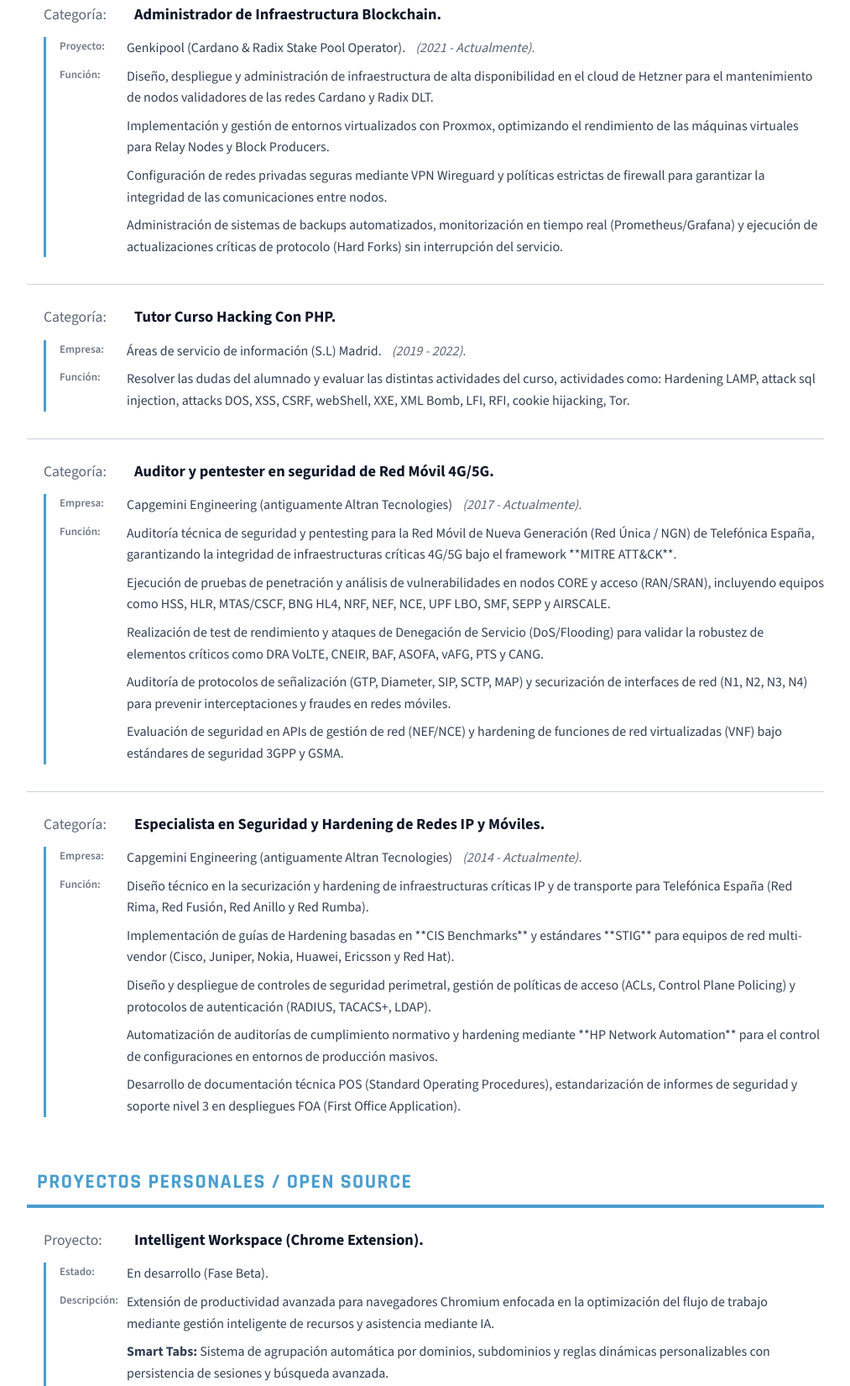
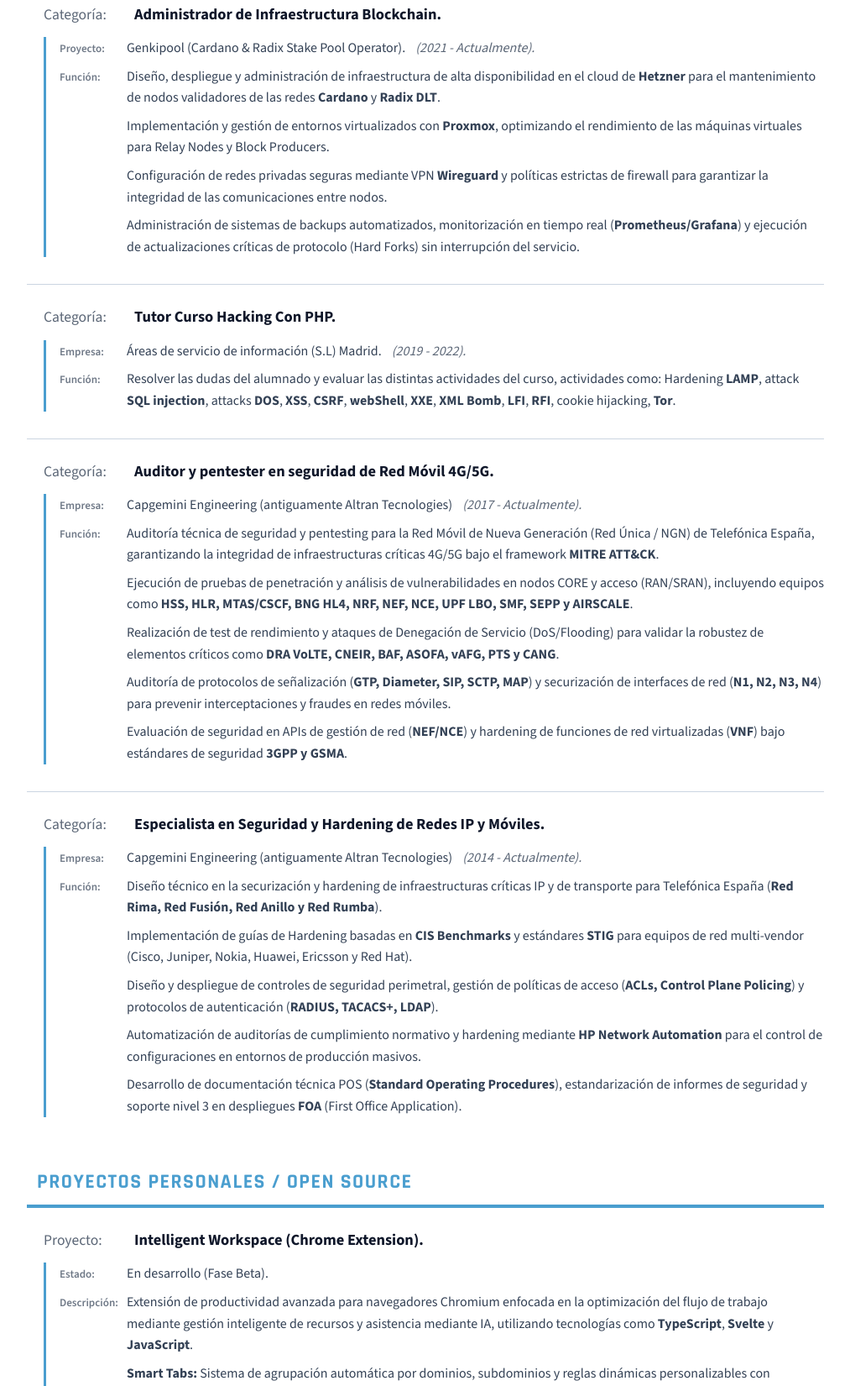
Before and after one commit to lrb85/cv_luis_reoyo, an Astro site: page / in a window 1280 px wide. Shown: the part 434-2084 px from the top of the page at 84% size, without its empty margins (133-1146 px from the left). Built offline with nearby package versions, Linux system fonts and the light colour scheme; Astro itself is replaced by a stand-in of ours.

Commit message:
feat: enhance UI alignment and add CCNP Security verification link

```diff
--- a/src/components/CV.astro
+++ b/src/components/CV.astro
@@ -82,19 +82,19 @@ const t = useTranslations(lang);
             </div>
             <div class="exp-func">
               <span class="detail-label">{t('label.function')}</span>
-              <span>{t('exp.blockchain.f1')}</span>
+              <span set:html={t('exp.blockchain.f1')} />
             </div>
             <div class="exp-func extra">
               <span class="detail-label">&nbsp;</span>
-              <span>{t('exp.blockchain.f2')}</span>
+              <span set:html={t('exp.blockchain.f2')} />
             </div>
             <div class="exp-func extra">
               <span class="detail-label">&nbsp;</span>
-              <span>{t('exp.blockchain.f3')}</span>
+              <span set:html={t('exp.blockchain.f3')} />
             </div>
             <div class="exp-func extra">
               <span class="detail-label">&nbsp;</span>
-              <span>{t('exp.blockchain.f4')}</span>
+              <span set:html={t('exp.blockchain.f4')} />
             </div>
           </div>
         </div>
@@ -113,7 +113,7 @@ const t = useTranslations(lang);
             </div>
             <div class="exp-func">
               <span class="detail-label">{t('label.function')}</span>
-              <span>{t('exp.tutor.f1')}</span>
+              <span set:html={t('exp.tutor.f1')} />
             </div>
           </div>
         </div>
@@ -136,19 +136,19 @@ const t = useTranslations(lang);
             </div>
             <div class="exp-func extra">
               <span class="detail-label">&nbsp;</span>
-              <span>{t('exp.auditor.f2')}</span>
+              <span set:html={t('exp.auditor.f2')} />
             </div>
             <div class="exp-func extra">
               <span class="detail-label">&nbsp;</span>
-              <span>{t('exp.auditor.f3')}</span>
+              <span set:html={t('exp.auditor.f3')} />
             </div>
             <div class="exp-func extra">
               <span class="detail-label">&nbsp;</span>
-              <span>{t('exp.auditor.f4')}</span>
+              <span set:html={t('exp.auditor.f4')} />
             </div>
             <div class="exp-func extra">
               <span class="detail-label">&nbsp;</span>
-              <span>{t('exp.auditor.f5')}</span>
+              <span set:html={t('exp.auditor.f5')} />
             </div>
           </div>
         </div>
@@ -167,7 +167,7 @@ const t = useTranslations(lang);
             </div>
             <div class="exp-func">
               <span class="detail-label">{t('label.function')}</span>
-              <span>{t('exp.hardening.f1')}</span>
+              <span set:html={t('exp.hardening.f1')} />
             </div>
             <div class="exp-func extra">
               <span class="detail-label">&nbsp;</span>
@@ -175,7 +175,7 @@ const t = useTranslations(lang);
             </div>
             <div class="exp-func extra">
               <span class="detail-label">&nbsp;</span>
-              <span>{t('exp.hardening.f3')}</span>
+              <span set:html={t('exp.hardening.f3')} />
             </div>
             <div class="exp-func extra">
               <span class="detail-label">&nbsp;</span>
@@ -183,7 +183,7 @@ const t = useTranslations(lang);
             </div>
             <div class="exp-func extra">
               <span class="detail-label">&nbsp;</span>
-              <span>{t('exp.hardening.f5')}</span>
+              <span set:html={t('exp.hardening.f5')} />
             </div>
           </div>
         </div>
@@ -206,7 +206,7 @@ const t = useTranslations(lang);
             </div>
             <div class="exp-func">
               <span class="detail-label">{t('label.description')}</span>
-              <span>{t('proj.navigator.desc')}</span>
+              <span set:html={t('proj.navigator.desc')} />
             </div>
             <div class="exp-func extra">
               <span class="detail-label">&nbsp;</span>
@@ -288,6 +288,7 @@ const t = useTranslations(lang);
               <div class="edu-details">
                 <div class="edu-row"><span class="detail-label">{t('label.institution')}</span> Cisco Systems Inc.</div>
                 <div class="edu-row"><span class="detail-label">{t('label.center')}</span> CBCenter Training SL.</div>
+                <div class="edu-row"><span class="detail-label">{lang === 'es' ? 'Verificación:' : 'Verification:'}</span> <a href="https://cp.certmetrics.com/cisco/en/public/verify/credential/VHYXZZFL7DREQT33" target="_blank" rel="noopener noreferrer" class="project-link">VHYXZZFL7DREQT33</a></div>
               </div>
             </div>
             <div class="edu-badge ccnp">CCNP</div>
--- a/src/i18n/ui.ts
+++ b/src/i18n/ui.ts
@@ -39,46 +39,46 @@ export const ui = {
     // Experience: Blockchain
     'exp.blockchain.title': 'Administrador de Infraestructura Blockchain.',
     'exp.blockchain.company': 'Genkipool (Cardano & Radix Stake Pool Operator).',
-    'exp.blockchain.f1': 'Diseño, despliegue y administración de infraestructura de alta disponibilidad en el cloud de Hetzner para el mantenimiento de nodos validadores de las redes Cardano y Radix DLT.',
-    'exp.blockchain.f2': 'Implementación y gestión de entornos virtualizados con Proxmox, optimizando el rendimiento de las máquinas virtuales para Relay Nodes y Block Producers.',
-    'exp.blockchain.f3': 'Configuración de redes privadas seguras mediante VPN Wireguard y políticas estrictas de firewall para garantizar la integridad de las comunicaciones entre nodos.',
-    'exp.blockchain.f4': 'Administración de sistemas de backups automatizados, monitorización en tiempo real (Prometheus/Grafana) y ejecución de actualizaciones críticas de protocolo (Hard Forks) sin interrupción del servicio.',
+    'exp.blockchain.f1': 'Diseño, despliegue y administración de infraestructura de alta disponibilidad en el cloud de <strong>Hetzner</strong> para el mantenimiento de nodos validadores de las redes <strong>Cardano</strong> y <strong>Radix DLT</strong>.',
+    'exp.blockchain.f2': 'Implementación y gestión de entornos virtualizados con <strong>Proxmox</strong>, optimizando el rendimiento de las máquinas virtuales para Relay Nodes y Block Producers.',
+    'exp.blockchain.f3': 'Configuración de redes privadas seguras mediante VPN <strong>Wireguard</strong> y políticas estrictas de firewall para garantizar la integridad de las comunicaciones entre nodos.',
+    'exp.blockchain.f4': 'Administración de sistemas de backups automatizados, monitorización en tiempo real (<strong>Prometheus/Grafana</strong>) y ejecución de actualizaciones críticas de protocolo (Hard Forks) sin interrupción del servicio.',
 
     // Experience: Tutor
     'exp.tutor.title': 'Tutor Curso Hacking Con PHP.',
     'exp.tutor.company': 'Áreas de servicio de información (S.L) Madrid.',
-    'exp.tutor.f1': 'Resolver las dudas del alumnado y evaluar las distintas actividades del curso, actividades como: Hardening LAMP, attack sql injection, attacks DOS, XSS, CSRF, webShell, XXE, XML Bomb, LFI, RFI, cookie hijacking, Tor.',
+    'exp.tutor.f1': 'Resolver las dudas del alumnado y evaluar las distintas actividades del curso, actividades como: Hardening <strong>LAMP</strong>, attack <strong>SQL injection</strong>, attacks <strong>DOS</strong>, <strong>XSS</strong>, <strong>CSRF</strong>, <strong>webShell</strong>, <strong>XXE</strong>, <strong>XML Bomb</strong>, <strong>LFI</strong>, <strong>RFI</strong>, cookie hijacking, <strong>Tor</strong>.',
 
     // Experience: Auditor
     'exp.auditor.title': 'Auditor y pentester en seguridad de Red Móvil 4G/5G.',
-    'exp.auditor.f1': 'Auditoría técnica de seguridad y pentesting para la Red Móvil de Nueva Generación (Red Única / NGN) de Telefónica España, garantizando la integridad de infraestructuras críticas 4G/5G bajo el framework **MITRE ATT&CK**.',
-    'exp.auditor.f2': 'Ejecución de pruebas de penetración y análisis de vulnerabilidades en nodos CORE y acceso (RAN/SRAN), incluyendo equipos como HSS, HLR, MTAS/CSCF, BNG HL4, NRF, NEF, NCE, UPF LBO, SMF, SEPP y AIRSCALE.',
-    'exp.auditor.f3': 'Realización de test de rendimiento y ataques de Denegación de Servicio (DoS/Flooding) para validar la robustez de elementos críticos como DRA VoLTE, CNEIR, BAF, ASOFA, vAFG, PTS y CANG.',
-    'exp.auditor.f4': 'Auditoría de protocolos de señalización (GTP, Diameter, SIP, SCTP, MAP) y securización de interfaces de red (N1, N2, N3, N4) para prevenir interceptaciones y fraudes en redes móviles.',
-    'exp.auditor.f5': 'Evaluación de seguridad en APIs de gestión de red (NEF/NCE) y hardening de funciones de red virtualizadas (VNF) bajo estándares de seguridad 3GPP y GSMA.',
+    'exp.auditor.f1': 'Auditoría técnica de seguridad y pentesting para la Red Móvil de Nueva Generación (Red Única / NGN) de Telefónica España, garantizando la integridad de infraestructuras críticas 4G/5G bajo el framework <strong>MITRE ATT&CK</strong>.',
+    'exp.auditor.f2': 'Ejecución de pruebas de penetración y análisis de vulnerabilidades en nodos CORE y acceso (RAN/SRAN), incluyendo equipos como <strong>HSS, HLR, MTAS/CSCF, BNG HL4, NRF, NEF, NCE, UPF LBO, SMF, SEPP y AIRSCALE</strong>.',
+    'exp.auditor.f3': 'Realización de test de rendimiento y ataques de Denegación de Servicio (DoS/Flooding) para validar la robustez de elementos críticos como <strong>DRA VoLTE, CNEIR, BAF, ASOFA, vAFG, PTS y CANG</strong>.',
+    'exp.auditor.f4': 'Auditoría de protocolos de señalización (<strong>GTP, Diameter, SIP, SCTP, MAP</strong>) y securización de interfaces de red (<strong>N1, N2, N3, N4</strong>) para prevenir interceptaciones y fraudes en redes móviles.',
+    'exp.auditor.f5': 'Evaluación de seguridad en APIs de gestión de red (<strong>NEF/NCE</strong>) y hardening de funciones de red virtualizadas (<strong>VNF</strong>) bajo estándares de seguridad <strong>3GPP y GSMA</strong>.',
 
     // Experience: Hardening
     'exp.hardening.title': 'Especialista en Seguridad y Hardening de Redes IP y Móviles.',
-    'exp.hardening.f1': 'Diseño técnico en la securización y hardening de infraestructuras críticas IP y de transporte para Telefónica España (Red Rima, Red Fusión, Red Anillo y Red Rumba).',
-    'exp.hardening.f2': 'Implementación de guías de Hardening basadas en **CIS Benchmarks** y estándares **STIG** para equipos de red multi-vendor (Cisco, Juniper, Nokia, Huawei, Ericsson y Red Hat).',
-    'exp.hardening.f3': 'Diseño y despliegue de controles de seguridad perimetral, gestión de políticas de acceso (ACLs, Control Plane Policing) y protocolos de autenticación (RADIUS, TACACS+, LDAP).',
-    'exp.hardening.f4': 'Automatización de auditorías de cumplimiento normativo y hardening mediante **HP Network Automation** para el control de configuraciones en entornos de producción masivos.',
-    'exp.hardening.f5': 'Desarrollo de documentación técnica POS (Standard Operating Procedures), estandarización de informes de seguridad y soporte nivel 3 en despliegues FOA (First Office Application).',
+    'exp.hardening.f1': 'Diseño técnico en la securización y hardening de infraestructuras críticas IP y de transporte para Telefónica España (<strong>Red Rima, Red Fusión, Red Anillo y Red Rumba</strong>).',
+    'exp.hardening.f2': 'Implementación de guías de Hardening basadas en <strong>CIS Benchmarks</strong> y estándares <strong>STIG</strong> para equipos de red multi-vendor (Cisco, Juniper, Nokia, Huawei, Ericsson y Red Hat).',
+    'exp.hardening.f3': 'Diseño y despliegue de controles de seguridad perimetral, gestión de políticas de acceso (<strong>ACLs, Control Plane Policing</strong>) y protocolos de autenticación (<strong>RADIUS, TACACS+, LDAP</strong>).',
+    'exp.hardening.f4': 'Automatización de auditorías de cumplimiento normativo y hardening mediante <strong>HP Network Automation</strong> para el control de configuraciones en entornos de producción masivos.',
+    'exp.hardening.f5': 'Desarrollo de documentación técnica POS (<strong>Standard Operating Procedures</strong>), estandarización de informes de seguridad y soporte nivel 3 en despliegues <strong>FOA</strong> (First Office Application).',
 
     // Projects: Intelligent Workspace
     'proj.navigator.title': 'Intelligent Workspace (Chrome Extension).',
     'proj.navigator.status': 'En desarrollo (Fase Beta).',
-    'proj.navigator.desc': 'Extensión de productividad avanzada para navegadores Chromium enfocada en la optimización del flujo de trabajo mediante gestión inteligente de recursos y asistencia mediante IA.',
+    'proj.navigator.desc': 'Extensión de productividad avanzada para navegadores Chromium enfocada en la optimización del flujo de trabajo mediante gestión inteligente de recursos y asistencia mediante IA, utilizando tecnologías como <strong>TypeScript</strong>, <strong>Svelte</strong> y <strong>JavaScript</strong>.',
     'proj.navigator.f1': '<strong>Smart Tabs:</strong> Sistema de agrupación automática por dominios, subdominios y reglas dinámicas personalizables con persistencia de sesiones y búsqueda avanzada.',
     'proj.navigator.f2': '<strong>Asistente IA:</strong> Integración de Google Gemini para resúmenes de contenido, chat contextual en panel lateral y programación de consultas automatizadas.',
     'proj.navigator.f3': '<strong>Herramientas:</strong> Gestión de marcadores, historial avanzado, editor de cookies, expansor de texto (snippets), capturas de pantalla y utilidades de accesibilidad por teclado.',
 
     // Projects: Radix
     'proj.radix.title': 'Radix DLT Community Platform.',
-    'proj.radix.desc': 'Desarrollo integral de la plataforma comunitaria oficial para el ecosistema Radix DLT utilizando **Next.js 15+** y **React 19**, enfocada en la divulgación tecnológica y servicios Web3 de alto rendimiento.',
-    'proj.radix.f1': '<strong>Web3 & Blockchain:</strong> Implementación de conexión de billetera (Wallet), gestión avanzada de **Staking** con validadores y visualización de recompensas en tiempo real mediante el SDK oficial de Radix.',
-    'proj.radix.f2': '<strong>Dashboard & Análisis:</strong> Desarrollo de un panel de control interactivo con gráficas dinámicas (**Recharts**) y explorador de transacciones integrado para métricas críticas del ecosistema.',
-    'proj.radix.f3': '<strong>Infraestructura:</strong> Stack moderno con **Tailwind CSS 4**, **Supabase**, caché en **Redis (Upstash)** y soporte multilingüe completo con sistema de temas dinámico.',
+    'proj.radix.desc': 'Desarrollo integral de la plataforma comunitaria oficial para el ecosistema Radix DLT utilizando <strong>Next.js 15+</strong> y <strong>React 19</strong>, enfocada en la divulgación tecnológica y servicios Web3 de alto rendimiento.',
+    'proj.radix.f1': '<strong>Web3 & Blockchain:</strong> Implementación de conexión de billetera (Wallet), gestión avanzada de <strong>Staking</strong> con validadores y visualización de recompensas en tiempo real mediante el SDK oficial de Radix.',
+    'proj.radix.f2': '<strong>Dashboard & Análisis:</strong> Desarrollo de un panel de control interactivo con gráficas dinámicas (<strong>Recharts</strong>) y explorador de transacciones integrado para métricas críticas del ecosistema.',
+    'proj.radix.f3': '<strong>Infraestructura:</strong> Stack moderno con <strong>Tailwind CSS 4</strong>, <strong>Supabase</strong>, caché en <strong>Redis (Upstash)</strong> y soporte multilingüe completo con sistema de temas dinámico.',
 
     // Education
     'edu.master.title': 'Especialista en seguridad informática e información.',
@@ -129,46 +129,46 @@ export const ui = {
     // Experience: Blockchain
     'exp.blockchain.title': 'Blockchain Infrastructure Administrator.',
     'exp.blockchain.company': 'Genkipool (Cardano & Radix Stake Pool Operator).',
-    'exp.blockchain.f1': 'Design, deployment, and administration of high-availability infrastructure on Hetzner cloud for maintaining validator nodes for Cardano and Radix DLT networks.',
-    'exp.blockchain.f2': 'Implementation and management of virtualized environments with Proxmox, optimizing virtual machine performance for Relay Nodes and Block Producers.',
-    'exp.blockchain.f3': 'Configuration of secure private networks using Wireguard VPN and strict firewall policies to ensure the integrity of inter-node communications.',
+    'exp.blockchain.f1': 'Design, deployment, and administration of high-availability infrastructure on <strong>Hetzner</strong> cloud for maintaining validator nodes for <strong>Cardano</strong> and <strong>Radix DLT</strong> networks.',
+    'exp.blockchain.f2': 'Implementation and management of virtualized environments with <strong>Proxmox</strong>, optimizing virtual machine performance for Relay Nodes and Block Producers.',
+    'exp.blockchain.f3': 'Configuration of secure private networks using <strong>Wireguard</strong> VPN and strict firewall policies to ensure the integrity of inter-node communications.',
     'exp.blockchain.f4': 'Administration of automated backup systems, real-time monitoring (Prometheus/Grafana), and execution of critical protocol updates (Hard Forks) without service interruption.',
 
     // Experience: Tutor
     'exp.tutor.title': 'Hacking with PHP Course Tutor.',
     'exp.tutor.company': 'Áreas de servicio de información (S.L) Madrid.',
-    'exp.tutor.f1': 'Answering student questions and evaluating course activities, including: LAMP Hardening, SQL injection, DoS attacks, XSS, CSRF, webShell, XXE, XML Bomb, LFI, RFI, cookie hijacking, and Tor.',
+    'exp.tutor.f1': 'Answering student questions and evaluating course activities, including: <strong>LAMP</strong> Hardening, <strong>SQL injection</strong>, <strong>DoS</strong> attacks, <strong>XSS</strong>, <strong>CSRF</strong>, <strong>webShell</strong>, <strong>XXE</strong>, <strong>XML Bomb</strong>, <strong>LFI</strong>, <strong>RFI</strong>, cookie hijacking, and <strong>Tor</strong>.',
 
     // Experience: Auditor
     'exp.auditor.title': '4G/5G Mobile Network Security Auditor and Pentester.',
-    'exp.auditor.f1': 'Technical security auditing and pentesting for Telefónica Spain\'s Next Generation Mobile Network (Red Única / NGN), ensuring the integrity of critical 4G/5G infrastructures under the **MITRE ATT&CK** framework.',
-    'exp.auditor.f2': 'Execution of penetration tests and vulnerability analysis on CORE and access nodes (RAN/SRAN), including equipment such as HSS, HLR, MTAS/CSCF, BNG HL4, NRF, NEF, NCE, UPF LBO, SMF, SEPP, and AIRSCALE.',
-    'exp.auditor.f3': 'Performing performance tests and Denial of Service (DoS/Flooding) attacks to validate the robustness of critical elements like DRA VoLTE, CNEIR, BAF, ASOFA, vAFG, PTS, and CANG.',
+    'exp.auditor.f1': 'Technical security auditing and pentesting for Telefónica Spain\'s Next Generation Mobile Network (Red Única / NGN), ensuring the integrity of critical 4G/5G infrastructures under the <strong>MITRE ATT&CK</strong> framework.',
+    'exp.auditor.f2': 'Execution of penetration tests and vulnerability analysis on CORE and access nodes (RAN/SRAN), including equipment such as <strong>HSS, HLR, MTAS/CSCF, BNG HL4, NRF, NEF, NCE, UPF LBO, SMF, SEPP, and AIRSCALE</strong>.',
+    'exp.auditor.f3': 'Performing performance tests and Denial of Service (DoS/Flooding) attacks to validate the robustness of critical elements like <strong>DRA VoLTE, CNEIR, BAF, ASOFA, vAFG, PTS, and CANG</strong>.',
     'exp.auditor.f4': 'Auditing signaling protocols (GTP, Diameter, SIP, SCTP, MAP) and securing network interfaces (N1, N2, N3, N4) to prevent interceptions and fraud in mobile networks.',
-    'exp.auditor.f5': 'Security evaluation of network management APIs (NEF/NCE) and hardening of virtualized network functions (VNF) under 3GPP and GSMA security standards.',
+    'exp.auditor.f5': 'Security evaluation of network management APIs (NEF/NCE) and hardening of virtualized network functions (VNF) under <strong>3GPP and GSMA</strong> security standards.',
 
     // Experience: Hardening
     'exp.hardening.title': 'IP and Mobile Network Security and Hardening Specialist.',
-    'exp.hardening.f1': 'Technical design in the security and hardening of critical IP and transport infrastructures for Telefónica Spain (Red Rima, Red Fusión, Red Anillo, and Red Rumba).',
-    'exp.hardening.f2': 'Implementation of Hardening guides based on **CIS Benchmarks** and **STIG** standards for multi-vendor network equipment (Cisco, Juniper, Nokia, Huawei, Ericsson, and Red Hat).',
+    'exp.hardening.f1': 'Technical design in the security and hardening of critical IP and transport infrastructures for Telefónica Spain (<strong>Red Rima, Red Fusión, Red Anillo, and Red Rumba</strong>).',
+    'exp.hardening.f2': 'Implementation of Hardening guides based on <strong>CIS Benchmarks</strong> and <strong>STIG</strong> standards for multi-vendor network equipment (Cisco, Juniper, Nokia, Huawei, Ericsson, and Red Hat).',
     'exp.hardening.f3': 'Design and deployment of perimeter security controls, access policy management (ACLs, Control Plane Policing), and authentication protocols (RADIUS, TACACS+, LDAP).',
-    'exp.hardening.f4': 'Automation of compliance and hardening audits using **HP Network Automation** for configuration control in massive production environments.',
-    'exp.hardening.f5': 'Development of SOP (Standard Operating Procedures) technical documentation, standardization of security reports, and level 3 support in FOA (First Office Application) deployments.',
+    'exp.hardening.f4': 'Automation of compliance and hardening audits using <strong>HP Network Automation</strong> for configuration control in massive production environments.',
+    'exp.hardening.f5': 'Development of SOP (Standard Operating Procedures) technical documentation, standardization of security reports, and level 3 support in <strong>FOA</strong> (First Office Application) deployments.',
 
     // Projects: Intelligent Workspace
     'proj.navigator.title': 'Intelligent Workspace (Chrome Extension).',
     'proj.navigator.status': 'In development (Beta Phase).',
-    'proj.navigator.desc': 'Advanced productivity extension for Chromium browsers focused on workflow optimization through intelligent resource management and AI assistance.',
+    'proj.navigator.desc': 'Advanced productivity extension for Chromium browsers focused on workflow optimization through intelligent resource management and AI assistance, built with <strong>TypeScript</strong>, <strong>Svelte</strong>, and <strong>JavaScript</strong>.',
     'proj.navigator.f1': '<strong>Smart Tabs:</strong> Automatic grouping system by domains, subdomains, and customizable dynamic rules with session persistence and advanced search.',
     'proj.navigator.f2': '<strong>AI Assistant:</strong> Google Gemini integration for content summaries, contextual chat in a dedicated side panel, and scheduled automated queries.',
     'proj.navigator.f3': '<strong>Tools:</strong> Bookmark management, advanced history, cookie editor, text expansion (snippets), screenshots, and keyboard accessibility utilities.',
 
     // Projects: Radix
     'proj.radix.title': 'Radix DLT Community Platform.',
-    'proj.radix.desc': 'Comprehensive development of the official community platform for the Radix DLT ecosystem using **Next.js 15+** and **React 19**, focused on technology outreach and high-performance Web3 services.',
-    'proj.radix.f1': '<strong>Web3 & Blockchain:</strong> Implementation of wallet connection, advanced **Staking** management with validators, and real-time rewards visualization using the official Radix SDK.',
-    'proj.radix.f2': '<strong>Dashboard & Analytics:</strong> Development of an interactive control panel with dynamic charts (**Recharts**) and integrated transaction explorer for critical ecosystem metrics.',
-    'proj.radix.f3': '<strong>Infrastructure:</strong> Modern stack with **Tailwind CSS 4**, **Supabase**, **Redis (Upstash)** caching, and full multilingual support with a dynamic theme system.',
+    'proj.radix.desc': 'Comprehensive development of the official community platform for the Radix DLT ecosystem using <strong>Next.js 15+</strong> and <strong>React 19</strong>, focused on technology outreach and high-performance Web3 services.',
+    'proj.radix.f1': '<strong>Web3 & Blockchain:</strong> Implementation of wallet connection, advanced <strong>Staking</strong> management with validators, and real-time rewards visualization using the official Radix SDK.',
+    'proj.radix.f2': '<strong>Dashboard & Analytics:</strong> Development of an interactive control panel with dynamic charts (<strong>Recharts</strong>) and integrated transaction explorer for critical ecosystem metrics.',
+    'proj.radix.f3': '<strong>Infrastructure:</strong> Modern stack with <strong>Tailwind CSS 4</strong>, <strong>Supabase</strong>, <strong>Redis (Upstash)</strong> caching, and full multilingual support with a dynamic theme system.',
 
     // Education
     'edu.master.title': 'Information and Computer Security Specialist.',
--- a/src/layouts/Layout.astro
+++ b/src/layouts/Layout.astro
@@ -445,6 +445,7 @@ const t = useTranslations(lang as any);
 
   .exp-company, .exp-func {
     display: flex;
+    align-items: baseline;
     gap: 8px;
     margin-bottom: 8px;
     font-size: 1rem;
@@ -570,6 +571,7 @@ const t = useTranslations(lang as any);
 
   .edu-row {
     display: flex;
+    align-items: baseline;
     gap: 8px;
     margin-bottom: 8px;
     font-size: 1rem;
```
Also changed, not shown: update_ui.js (added, +43 -0 lines).
